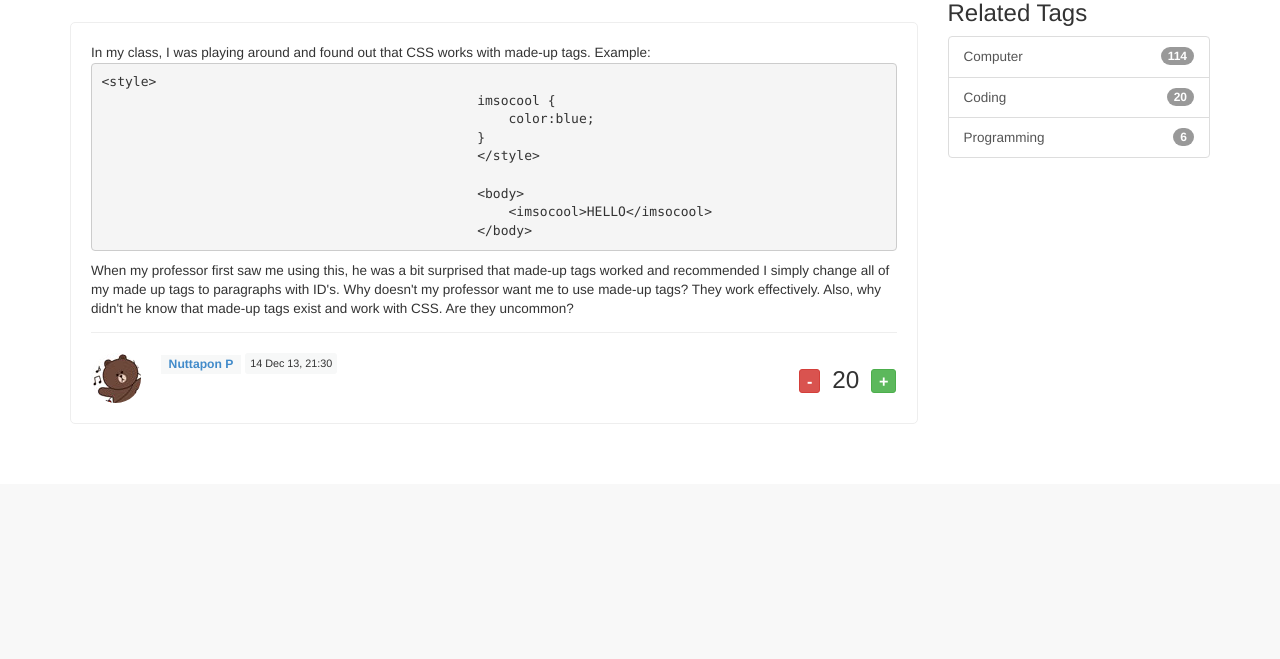
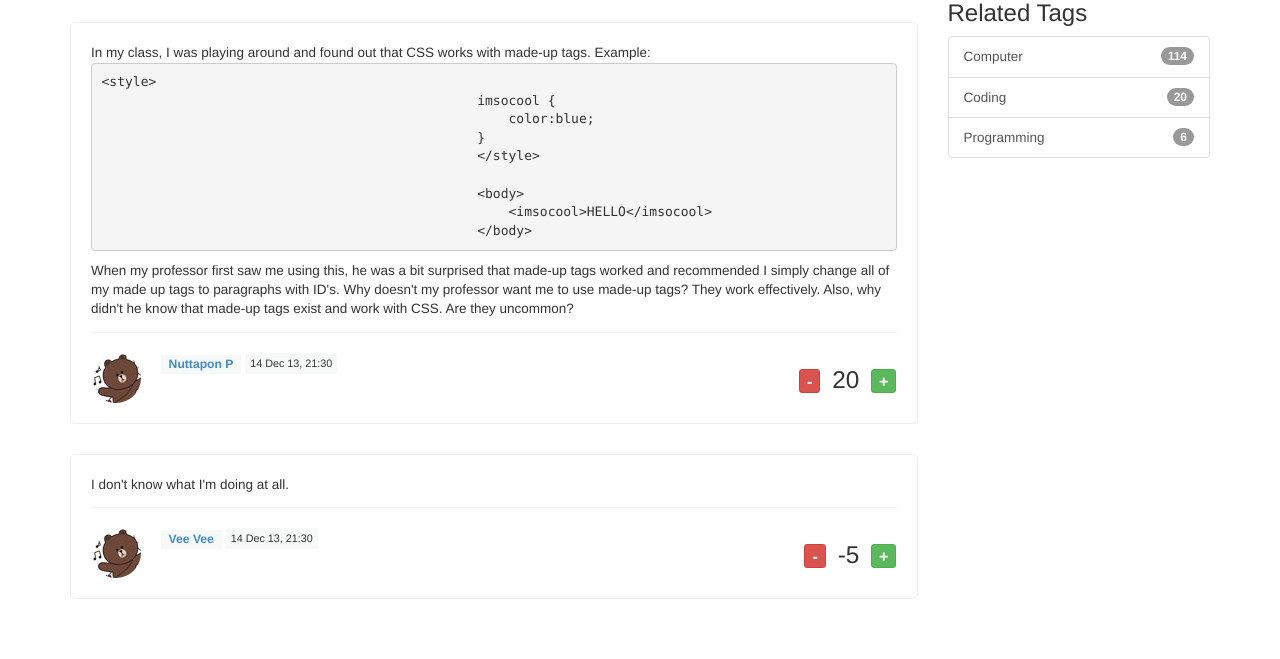
Before and after one commit to nuttt/webboard, a PHP site: page /content.php in a window 1280 px wide. Shown: the part 500-1159 px from the top of the page. Before the commit the page ends 903 px from the top, so only its background shows below. Run offline with PHP 8.4, Linux system fonts and the light colour scheme; style sheets or scripts are compiled from the project's sources.

Commit message:
Add more comment Removing unwanted files

```diff
--- a/mockup/content.php
+++ b/mockup/content.php
@@ -49,7 +49,7 @@
 
 							Also, why didn't he know that made-up tags exist and work with CSS. Are they uncommon?
 						</div><!--context-->
-					</div><!--post-->
+					</div><!--thread-->
 					<div class="reply">
 						<div class="context">
 							In my class, I was playing around and found out that CSS works with made-up tags.
@@ -95,7 +95,35 @@
 								</a><!--vote-->
 							</div>
 						</div><!--topic-->
-					</div><!--post-->
+					</div><!--reply-->
+					<div class="reply">
+						<div class="context">
+							I don't know what I'm doing at all.
+						</div><!--context-->
+						<hr class="topic-line">
+						<div class="row topic">
+							<div class="col-xs-1">
+								<img src="img/avatar_test.jpg" class="img-circle">
+							</div>
+							<div class="col-xs-9">
+								<p class="info">
+									<a href="" class="name"><strong>Vee Vee</strong></a>
+									<span class="date">14 Dec 13, 21:30</span>
+								</p>
+							</div>
+							<div class="col-xs-2 text-right">
+								<a href="" class="btn btn-danger btn-xs vote vote-down">
+									<span>-</span>
+								</a><!--vote-->
+								<span class="current-score">
+									-5
+								</span>
+								<a href="" class="btn btn-success btn-xs vote vote-up">
+									<span>+</span>
+								</a><!--vote-->
+							</div>
+						</div><!--topic-->
+					</div><!--reply-->
 			</div><!--content-->
 			<div class="col-md-3" id="sidebar">
 				<a type="button" class="create-btn btn btn-primary btn-lg btn-block">
```
Also changed, not shown: mockup/js/couponzone.js (deleted, +0 -12 lines), mockup/img/bg_header.png (deleted), mockup/img/icon_basket.png (deleted), mockup/img/icon_basket@2x.png (deleted), mockup/img/img_logo.png (deleted), mockup/img/img_logo@2x.png (deleted).
